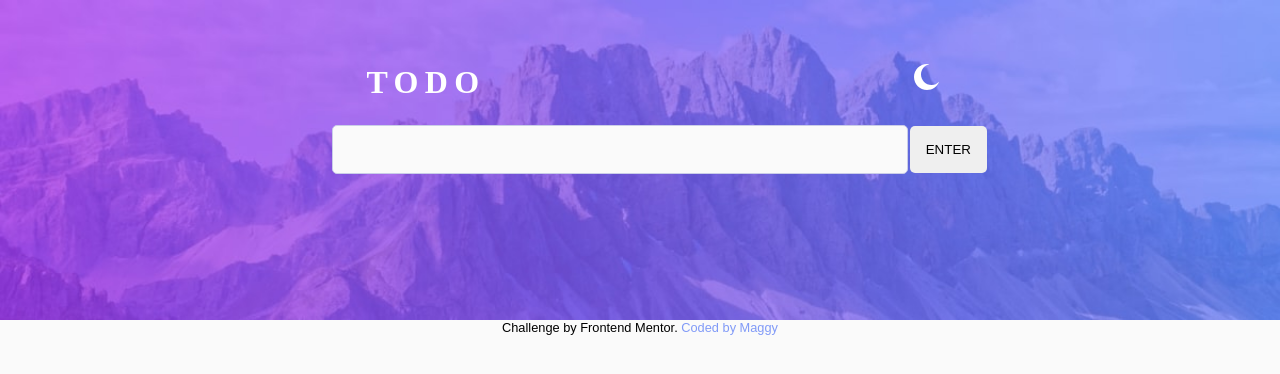
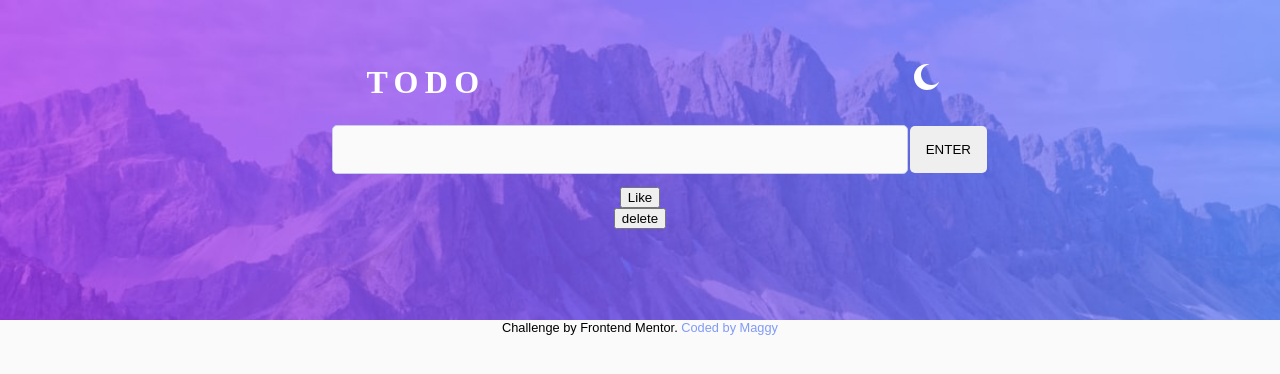
Before and after one commit to PrincessMaggy/todo_app, a React (Create React App) app: page / in a window 1280 px wide. Both pictures are taken after a click on the input "ENTER". Shown: the top 374 px of the page. Built offline with nearby package versions, Linux system fonts and the light colour scheme.

Commit message:
added list functionality

```diff
--- a/src/components/List.js
+++ b/src/components/List.js
@@ -1,11 +1,16 @@
 import React from "react";
 
 
-const List =() =>{
+const List =({setLists, tweet, lists, key}) =>{
 
+    const deleteTweet = () =>{
+        setLists(lists.filter((state)=> state.id !== tweet.id));
+    }
 return(
-    <div>
-
+    <div className="List">
+        <button> Like</button>
+        <h3>{tweet.task} </h3>
+        <button onClick={deleteTweet}> delete</button>
     </div>
 )
 
```
